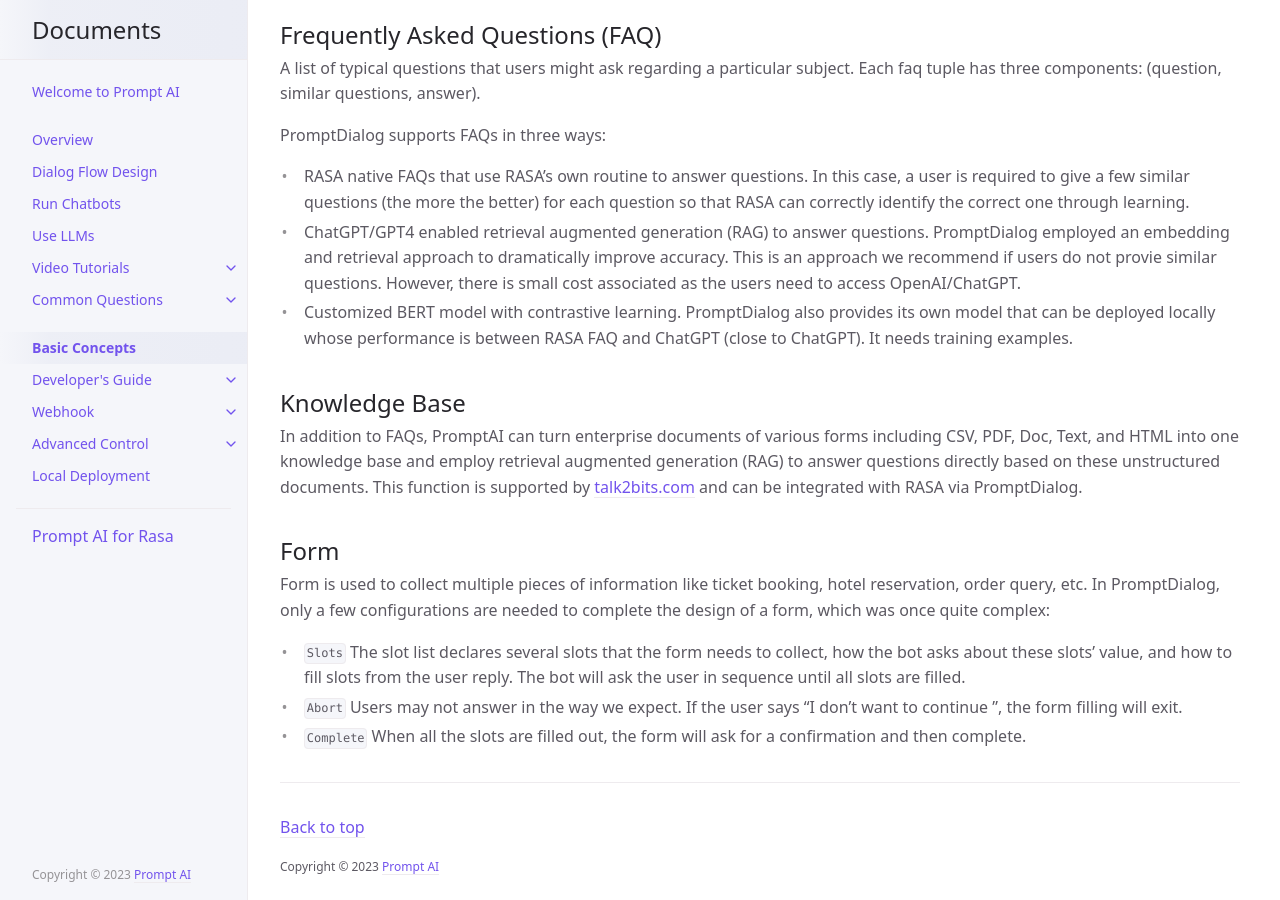
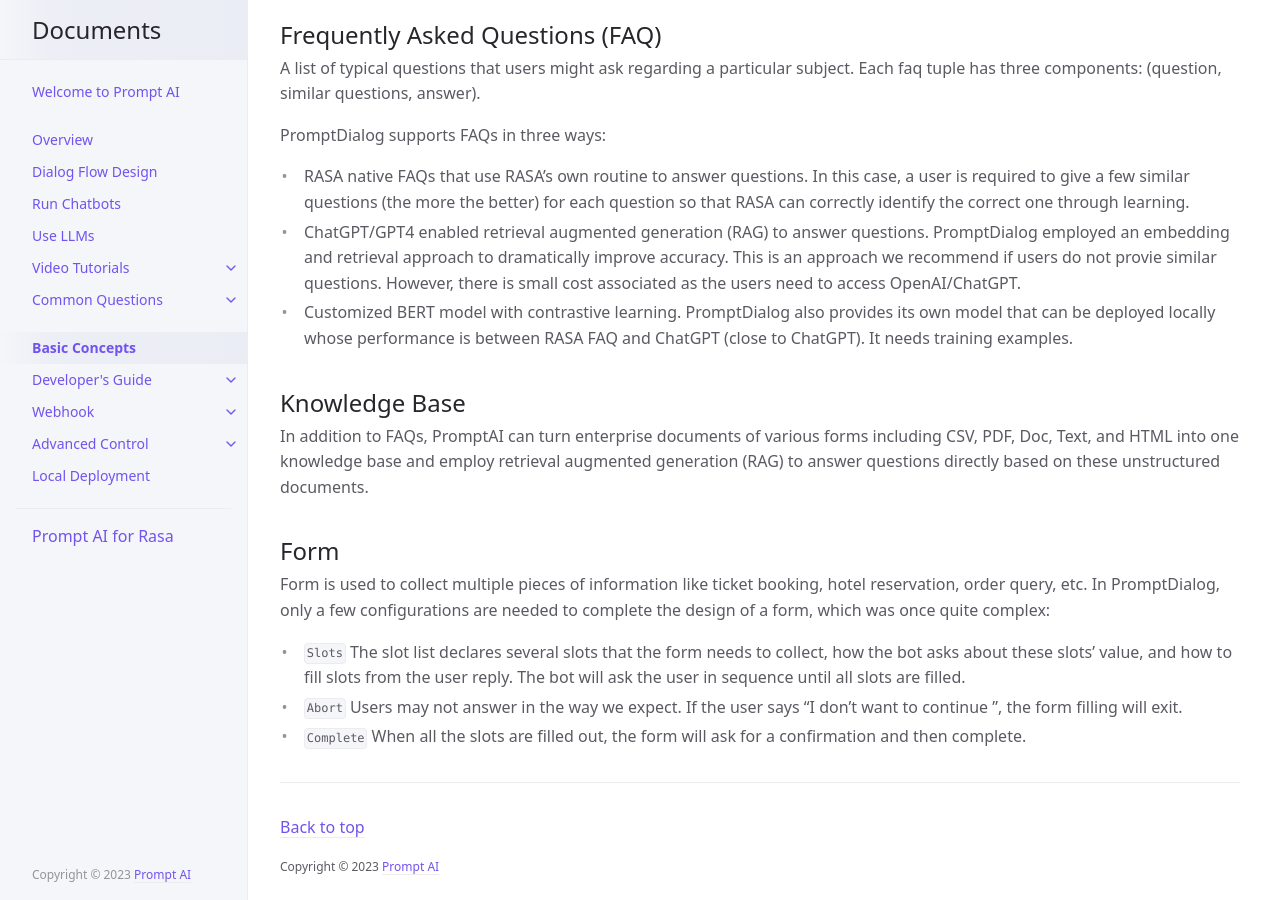
Before and after one commit to ws-cd/ws-cd.github.io, a Jekyll site: the page built from docs/basic_concepts.md, in a window 1280 px wide and 900 px high, scrolled down 2256 px. Built offline with Jekyll 4.4.1, drawn with Linux system fonts in a browser that asks for light colours.

Commit message:
review basic_concepts section

```diff
--- a/docs/basic_concepts.md
+++ b/docs/basic_concepts.md
@@ -68,7 +68,7 @@ PromptDialog supports FAQs in three ways:
 * Customized BERT model with contrastive learning.  PromptDialog also provides its own model that can be deployed locally whose performance is between RASA FAQ and ChatGPT (close to ChatGPT).  It needs training examples.
 
 ## Knowledge Base
-In addition to FAQs, PromptAI can turn enterprise documents of various forms including CSV, PDF, Doc, Text, and HTML into one knowledge base and employ retrieval augmented generation (RAG) to answer questions directly based on these unstructured documents. This function is supported by [talk2bits.com](talk2bits.com) and can be integrated with RASA via PromptDialog.
+In addition to FAQs, PromptAI can turn enterprise documents of various forms including CSV, PDF, Doc, Text, and HTML into one knowledge base and employ retrieval augmented generation (RAG) to answer questions directly based on these unstructured documents.
 
 ## Form
 Form is used to collect multiple pieces of information like ticket booking, hotel reservation, order query, etc.  In PromptDialog, only a few configurations are needed to complete the design of a form, which was once quite complex:
```
